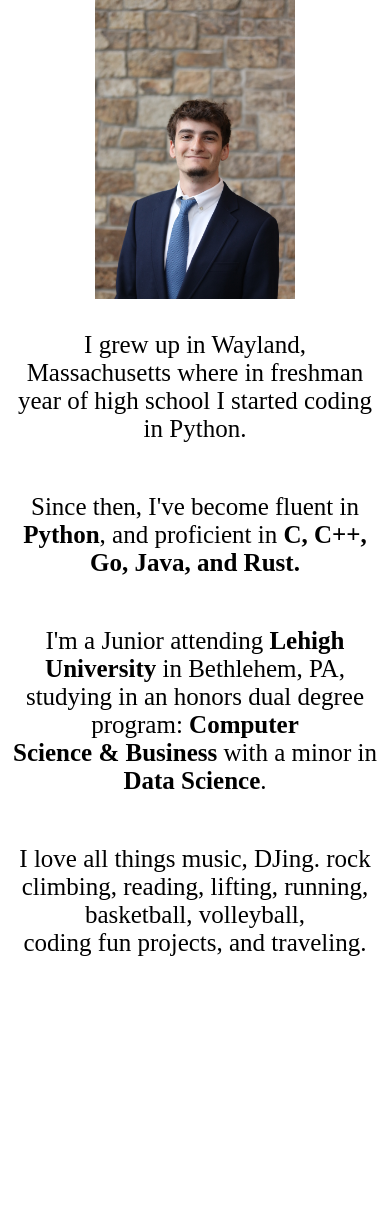
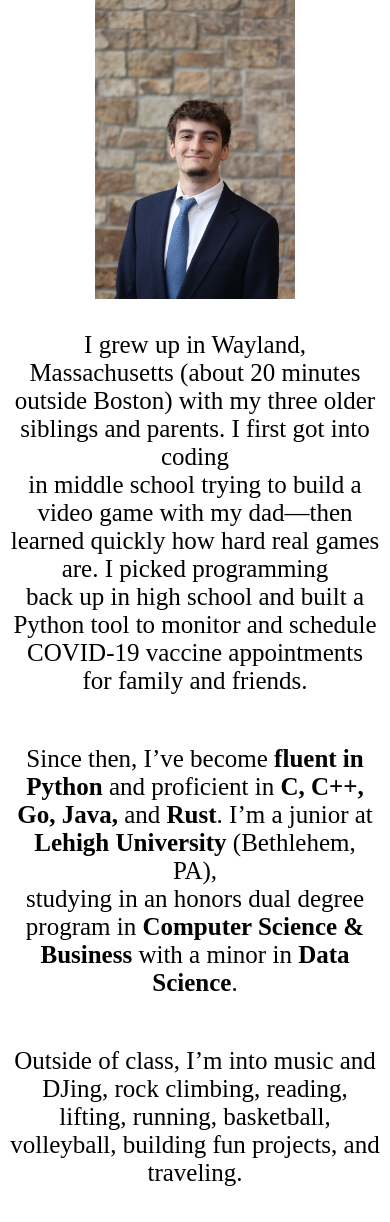
Before and after one commit to benastahl/ben_portfolio_website, a Flask app: page /about in a window 390 px wide. Shown: the part 70-1292 px from the top of the page. Before the commit the page ends 1026 px from the top, so only its background shows below. Run offline with Flask 3, Linux system fonts and the light colour scheme.

Commit message:
mobile testing

```diff
--- a/templates/about.html
+++ b/templates/about.html
@@ -21,16 +21,19 @@
 
 
     <div class="about text">
-
-        <p>I grew up in Wayland, Massachusetts where in freshman year of high school I started coding in Python.</p>
-
-        <p>Since then, I've become fluent in <b>Python</b>, and proficient in <b>C, C++, Go, Java, and Rust.</b></p>
-
-        <p>I'm a Junior attending <b>Lehigh University</b> in Bethlehem, PA, studying in an honors dual degree program: <b>Computer<br>
-            Science & Business</b> with a minor in <b>Data Science</b>.</p>
-
-        <p>I love all things music, DJing. rock climbing, reading, lifting, running, basketball, volleyball,<br>
-        coding fun projects, and traveling.</p>
+        <p>
+            I grew up in Wayland, Massachusetts (about 20 minutes outside Boston) with my three older siblings and parents.
+            I first got into coding<br> in middle school trying to build a video game with my dad—then learned quickly how hard real games are.
+            I picked programming<br>back up in high school and built a Python tool to monitor and schedule COVID-19 vaccine appointments for family and friends.
+        </p>
+        <p>
+            Since then, I’ve become <strong>fluent in Python</strong> and proficient in <strong>C, C++, Go, Java,</strong> and <strong>Rust</strong>.
+            I’m a junior at <strong>Lehigh University</strong> (Bethlehem, PA),<br>studying in an honors dual degree program in
+            <strong>Computer Science &amp; Business</strong> with a minor in <strong>Data Science</strong>.
+        </p>
+        <p>
+            Outside of class, I’m into music and DJing, rock climbing, reading, lifting, running, basketball, volleyball, building fun projects, and traveling.
+        </p>
 
 
     </div>
--- a/templates/resume.html
+++ b/templates/resume.html
@@ -5,10 +5,15 @@
     <meta name="viewport" content="width=device-width, initial-scale=1">
     <title>Ben Stahl - Resume</title>
     <link rel="stylesheet" href="../static/stylesheets/all.css">
+    <link rel="stylesheet" href="../static/stylesheets/resume.css">
 </head>
 <body>
 <p class="home-redirect"><a href="/">home</a></p>
 
+<div class="resume-container">
+    <embed class="resume" src="../static/Ben%20Stahl%20-%20Professional%20Resume%20(08_07_25).pdf"
+           type="application/pdf">
+</div>
 
 </body>
 </html>
```
Also changed, not shown: static/stylesheets/projects.css (added, +33 -0 lines), static/stylesheets/resume.css (added, +18 -0 lines), templates/projects.html (+12 -0 lines).
